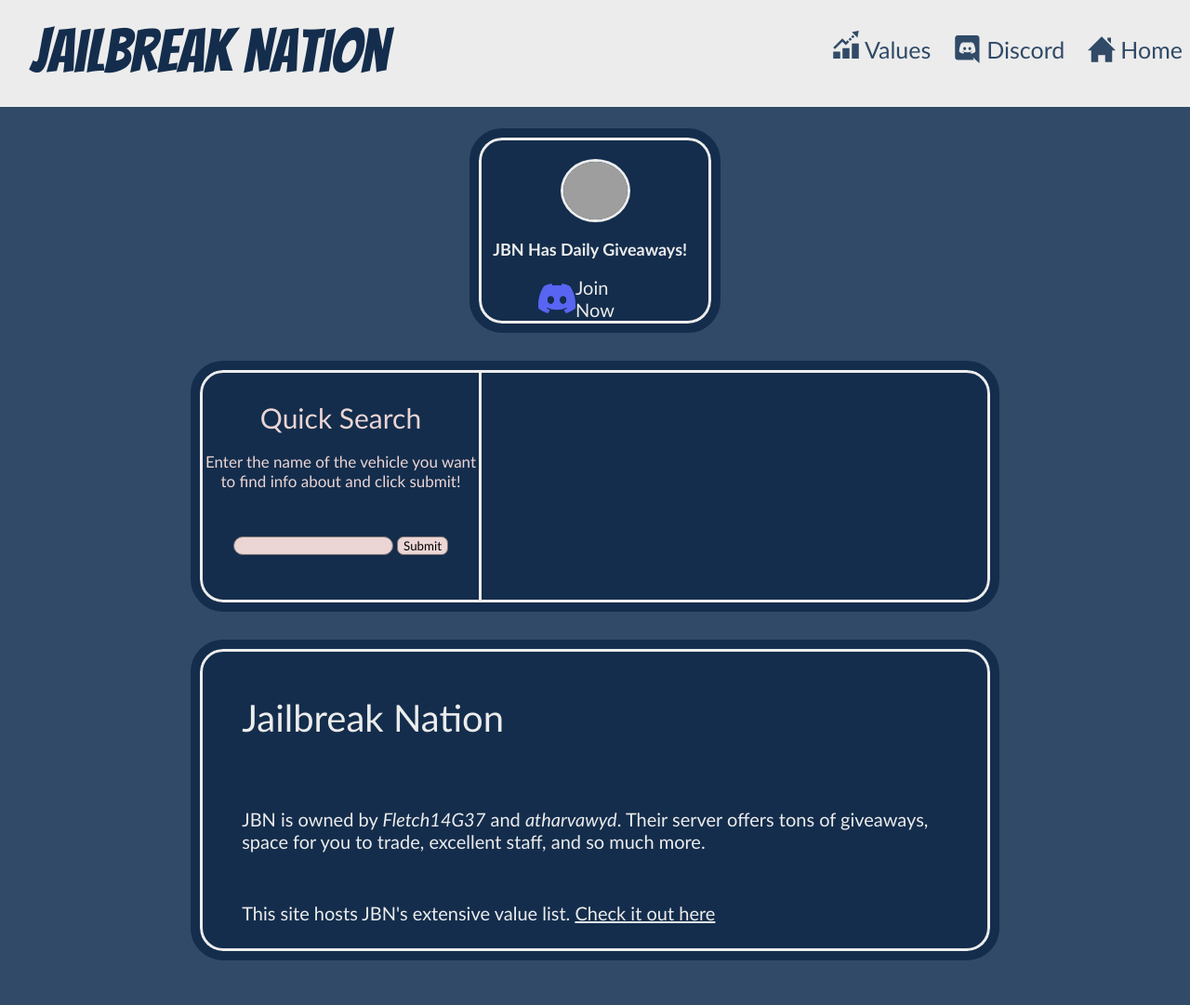
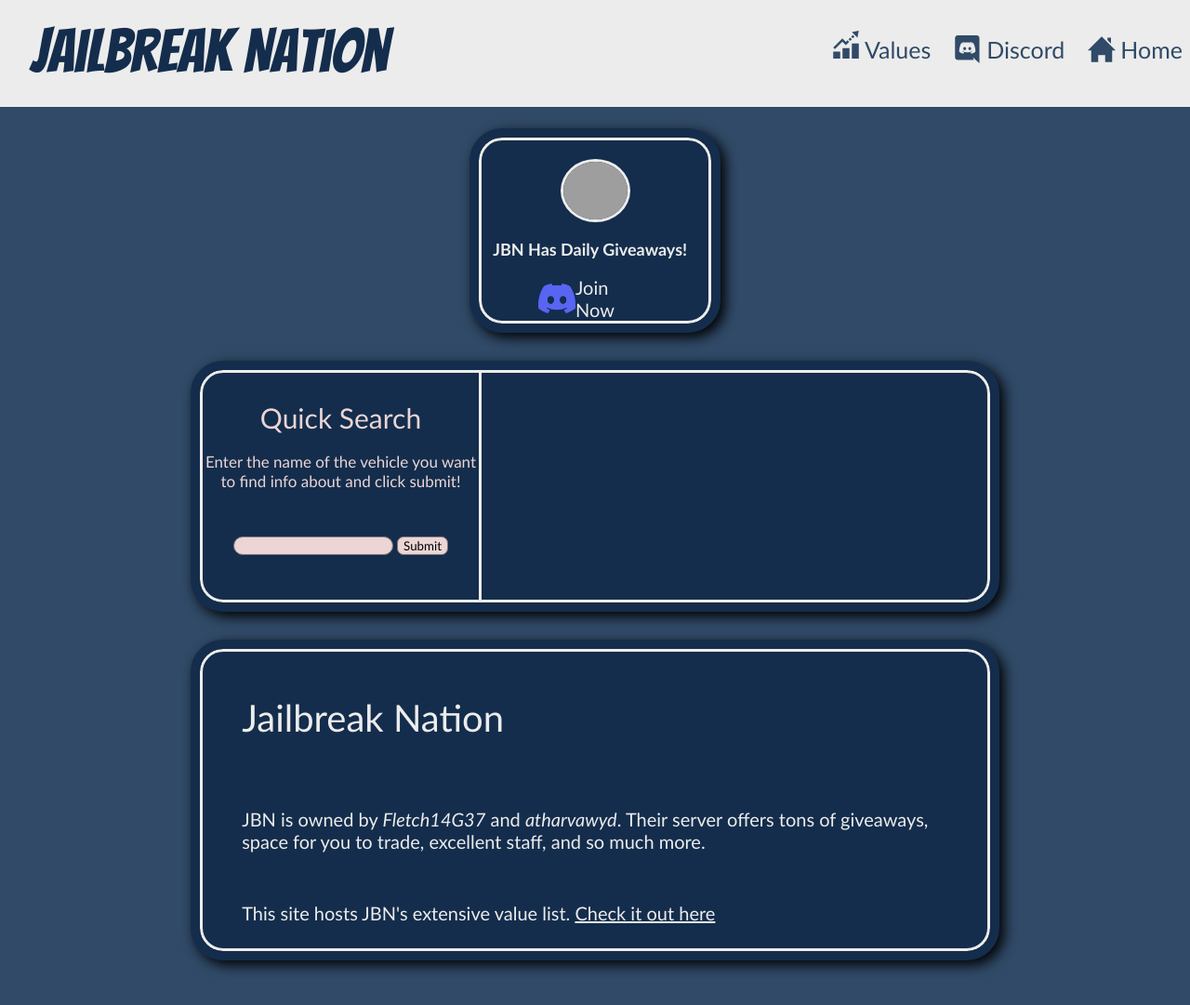
Before and after one commit to lalosalamanca1964/jailbreak-nation-site, a plain HTML site: page index.html in a window 1280 px wide. Shown: the whole page at 93% size. Drawn offline with Linux system fonts and the light colour scheme; grey boxes are pictures that could not be loaded; a web font is replaced by a local one.

Commit message:
Update index.css

```diff
--- a/index.css
+++ b/index.css
@@ -202,6 +202,7 @@
     border: 3px solid #ececec;
     outline: 10px solid #142d4c;
     border-radius: 25px;
+    filter: drop-shadow(5px 5px 7px #000000);
 }
 
 #search-div img {
@@ -277,6 +278,7 @@
     margin-left: auto;
     margin-right: auto;
     border-radius: 25px;
+    filter: drop-shadow(5px 5px 7px #000000);
 }
 
 #display-div-left {
@@ -381,6 +383,7 @@
     margin-top: 50px;
     margin-left: auto;
     margin-right: auto;
+    filter: drop-shadow(5px 5px 7px #000000);
 }
 
 #search-div-2 h3 {
```
